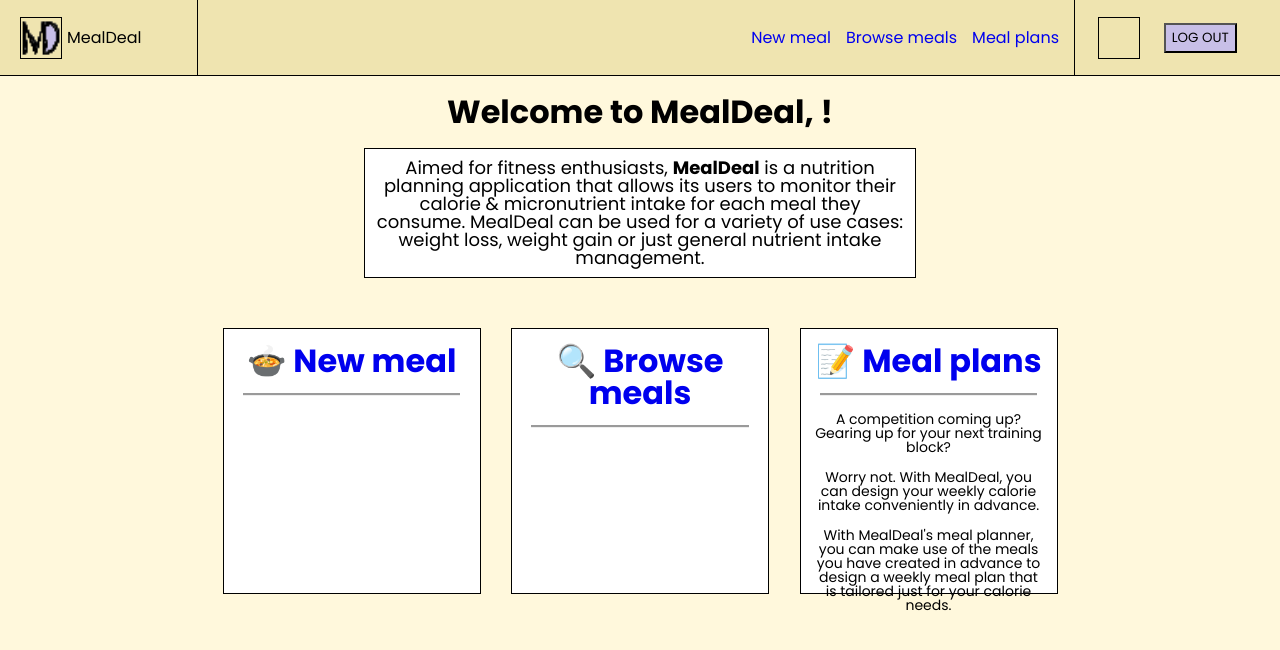
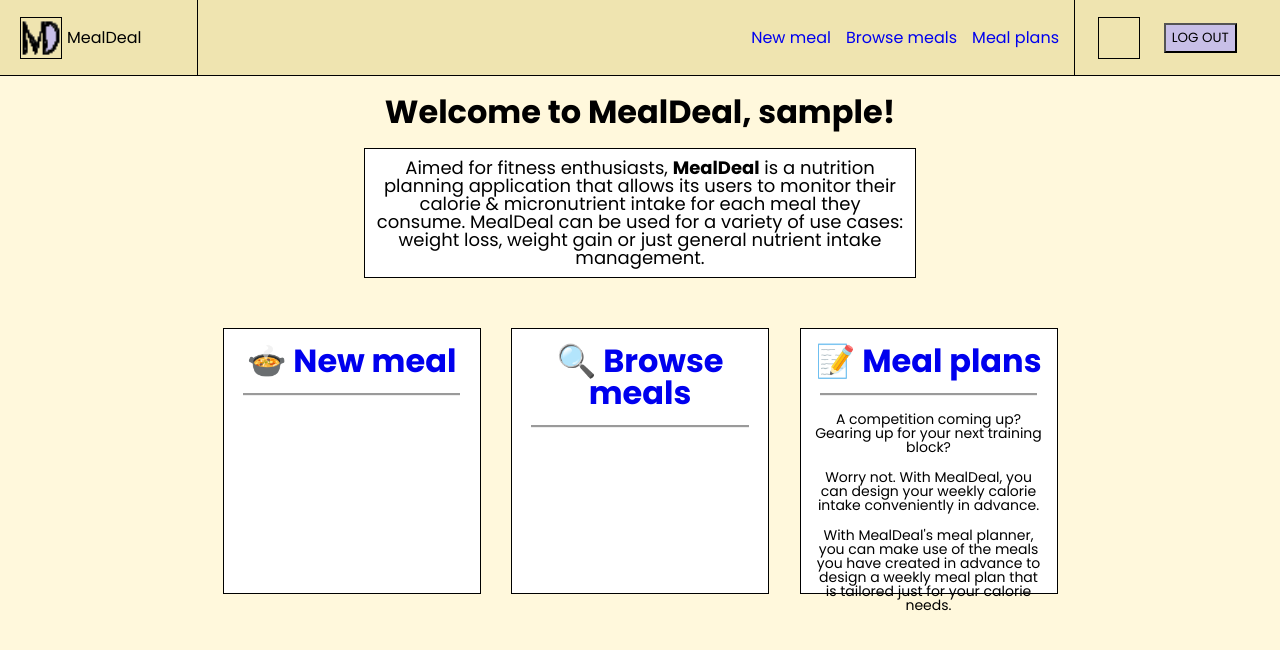
Before and after one commit to sundeka/mealdeal-client, a React (Create React App) app: page /home in a window 1280 px wide. Shown: the top 650 px of the page. Built offline with nearby package versions, Linux system fonts and the light colour scheme; sample sign-in values are in the browser's storage.

Commit message:
fix typo in code: remove `!`

```diff
--- a/src/pages/Home.tsx
+++ b/src/pages/Home.tsx
@@ -10,7 +10,7 @@ const Home = () => {
     <>
       <Header />
       <div className='home-root'>
-        <h1 className='home-root__h1'>Welcome to MealDeal, {!localStorage.getItem('username')}!</h1>
+        <h1 className='home-root__h1'>Welcome to MealDeal, {localStorage.getItem('username')}!</h1>
         <div className='home-root__intro-container'>
           <p>
           Aimed for fitness enthusiasts, <strong>MealDeal</strong> is a nutrition planning application
```
